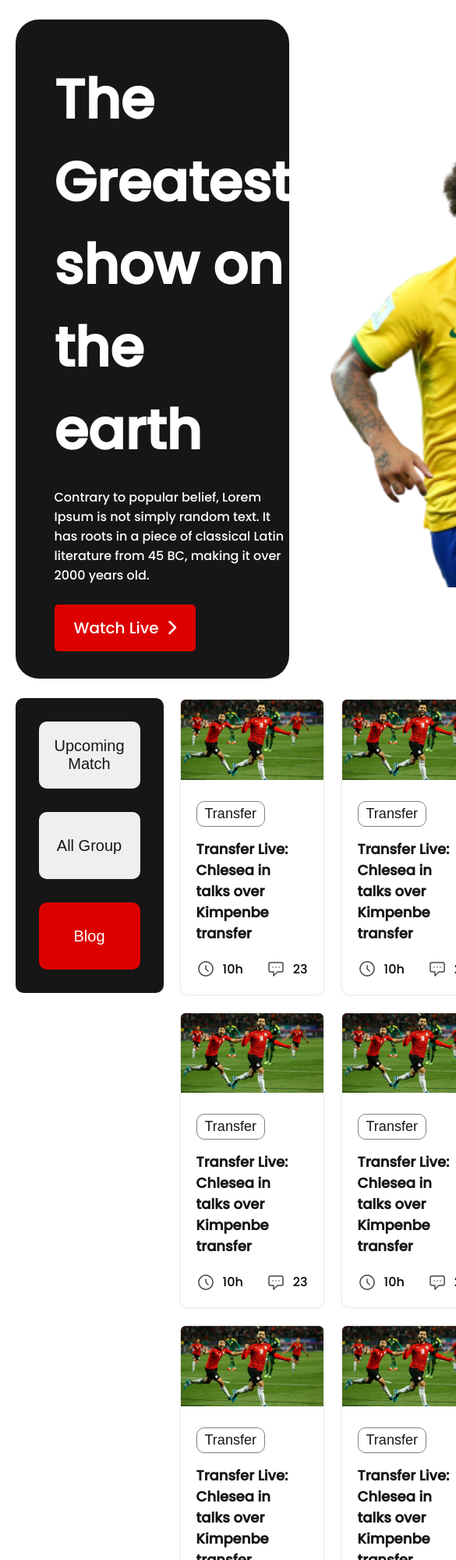
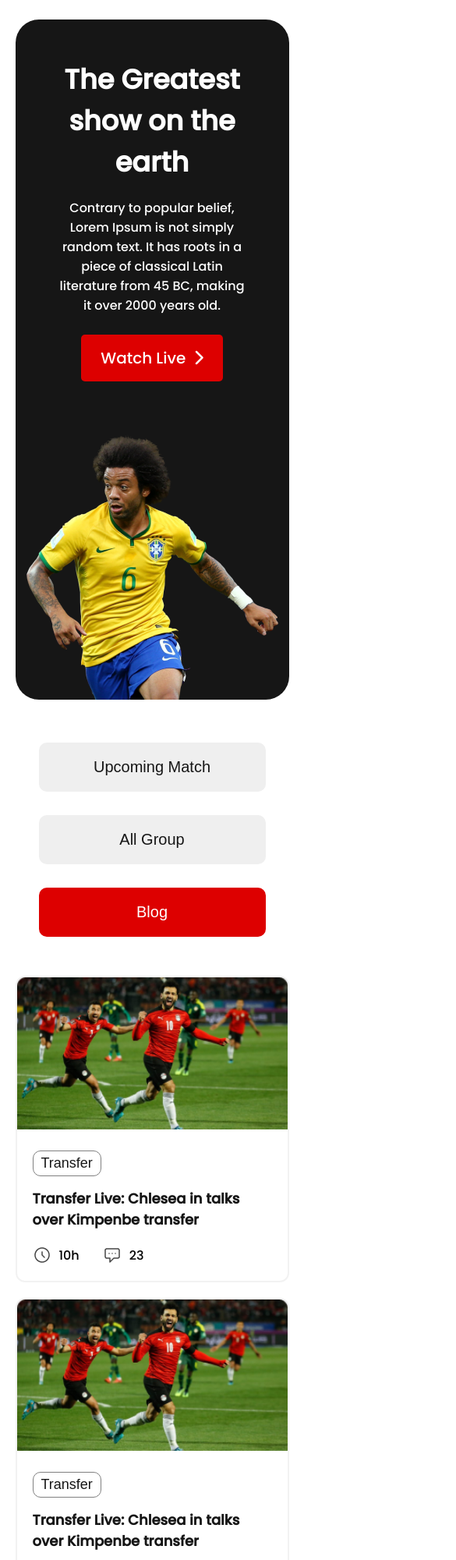
Before and after one commit to Pintu-Roy121/world-cup-assignment-2, a plain HTML site: page index.html in a window 390 px wide. Shown: the top 2000 px of the page at 78% size, 585 px wide, since content can reach past the window. Drawn offline with Linux system fonts and the light colour scheme.

Commit message:
mobile srceen added

```diff
--- a/style.css
+++ b/style.css
@@ -78,11 +78,11 @@ header {
 .banner-image {
     margin-top: 33px;
     margin-bottom: -7px;
+    padding-right: 40px;
 }
 
 .banner-image img {
     width: 550px;
-    margin-right: 80px;
 }
 
 
@@ -219,7 +219,6 @@ header {
     flex-direction: column;
     justify-content: center;
     align-items: center;
-    height: 400px;
     background-color: #161616;
 }
 
@@ -233,7 +232,7 @@ header {
     flex-wrap: wrap;
     align-items: center;
     justify-content: center;
-    gap: 35px;
+    gap: 30px;
 }
 
 .support a {
@@ -249,8 +248,7 @@ header {
 .social-icon {
     display: flex;
     gap: 35px;
-    height: 35px;
-    margin-top: 35px;
+    margin: 35px 0;
 
 }
 
@@ -272,7 +270,7 @@ header {
 /* -----------------------
     media queries styles
 -------------------------- */
-@media only screen and (min-width: 768px) and (max-width:1023px) {
+@media only screen and (min-width: 768px) and (max-width:1024px) {
     .banner-title {
         font-size: 30px;
     }
@@ -328,6 +326,7 @@ header {
     }
 
     .support {
+        width: 52%;
         display: flex;
         flex-wrap: wrap;
         justify-content: center;
@@ -335,4 +334,38 @@ header {
     }
 }
 
-@media only screen and(max-width:767px) {}
+@media only screen and (max-width:767px) {
+    .header-banner {
+        flex-direction: column;
+        justify-content: center;
+        align-items: center;
+        text-align: center;
+    }
+
+    .banner-title {
+        font-size: 35px;
+        font-weight: 700;
+    }
+
+    .banner-image {
+        padding: 0px;
+    }
+
+    .banner-image img {
+        width: 100%;
+    }
+
+    .container {
+        display: grid;
+        grid-template-columns: repeat(1, 1fr);
+        gap: 20px;
+    }
+
+    .form {
+        background: none;
+    }
+
+    .support {
+        flex-direction: column;
+    }
+}
```
